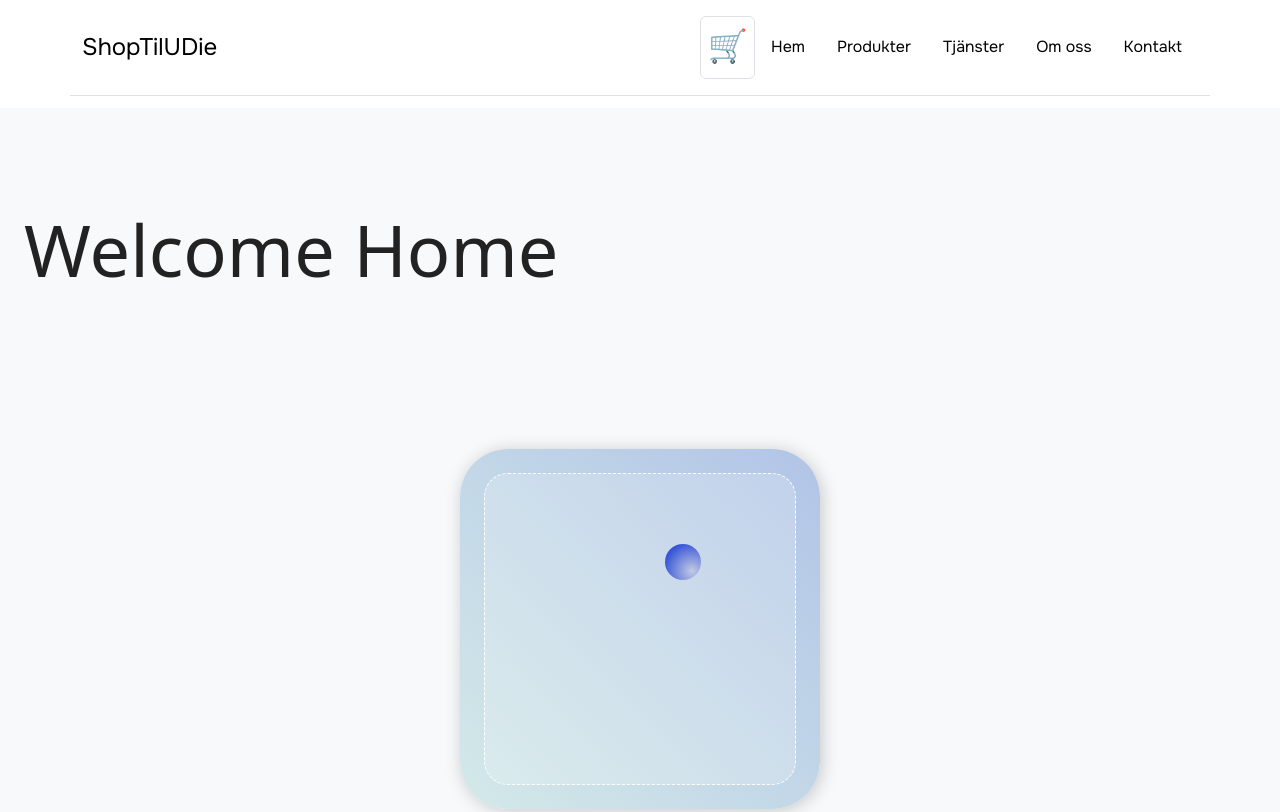
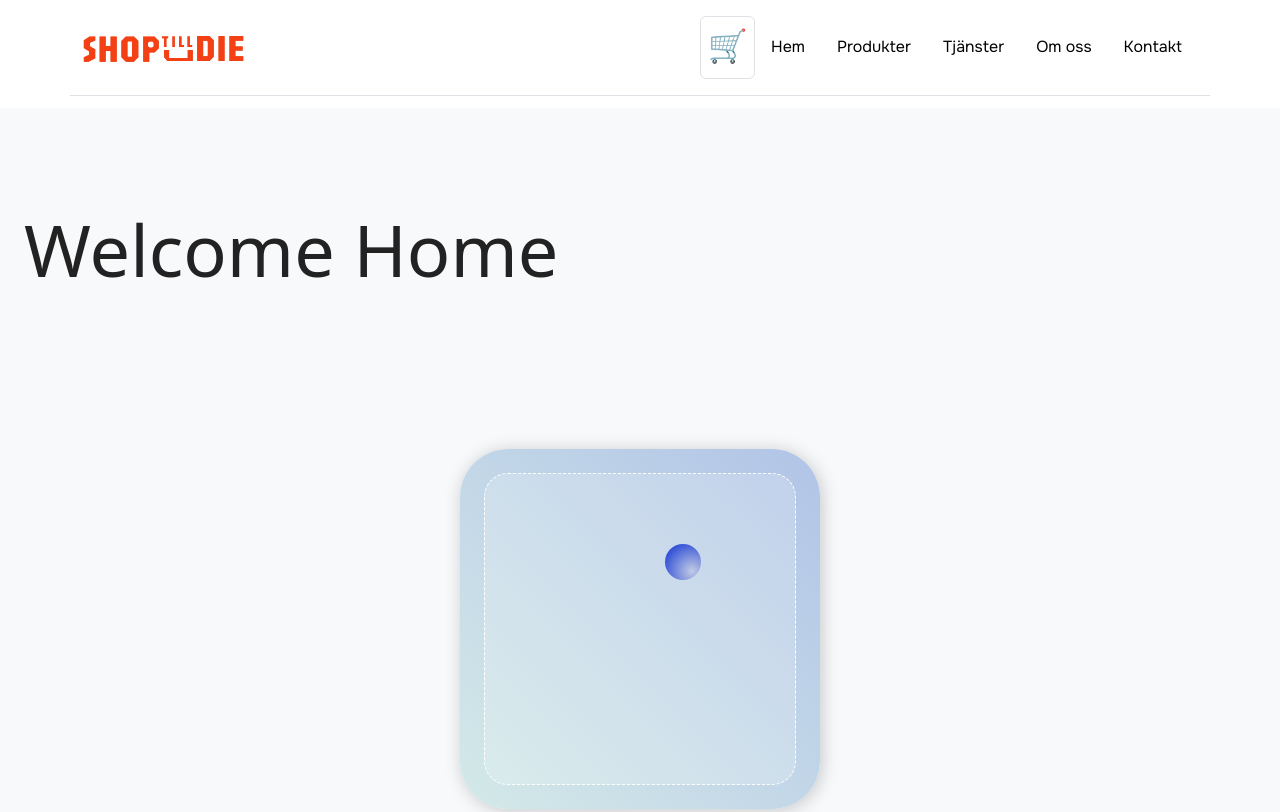
Before and after one commit to Havocados/ShopTilUDie, a plain HTML site: page index.html in a window 1280 px wide. Shown: the top 812 px of the page. Drawn offline with nearby package versions, Linux system fonts and the light colour scheme; a web font is replaced by a local one.

Commit message:
feat: - Update navbar logo - enhance product card functionality

```diff
--- a/components/navbar/navbar.js
+++ b/components/navbar/navbar.js
@@ -50,7 +50,7 @@ renderRoute(window.location.pathname);
 
 
 // -----------------------------------------------------------------------------------
-// Function declarations                                                             |
+// Functions                                                                         |
 // -----------------------------------------------------------------------------------
 function renderNavbar() {
   // -------------------------- OUTPUT HTML FOR NAVBAR -----------------------------
@@ -59,7 +59,7 @@ function renderNavbar() {
         <a  href="index.php"
             class="d-flex align-items-center link-body-emphasis text-decoration-none"
             aria-label="Bootstrap">
-            <span class="fs-4">ShopTilUDie</span>
+            <img src="assets/images/shopTillUDieLogo.png" alt="ShopTilUDie" class="navbar-logo" />
         </a>
         <button class="navbar-toggler"
                 type="button"
--- a/components/shoppingCart/shoppingCart.js
+++ b/components/shoppingCart/shoppingCart.js
@@ -138,4 +138,4 @@ cart.setupEventListeners();
 cart.loadFromLocalStorage();
 cart.renderCartItems();
 
-export { initializeOffcanvasCart };
+export { initializeOffcanvasCart, cart };
--- a/styles/app.css
+++ b/styles/app.css
@@ -27,6 +27,10 @@ nav a .active {
   font-weight: 700;
 }
 
+.navbar-logo {
+  height: 3rem;
+}
+
 #view-cart-button {
   font-size: 2rem;
   padding: 0.4rem;
```
Also changed, not shown: components/productCard/productCard.js (+5 -2 lines), pages/produkter.js (+19 -7 lines), assets/images/blge_logo.svg (deleted), assets/images/shopTillUDieLogo.png (added), assets/images/shopTillUDieLogo.svg (added).
